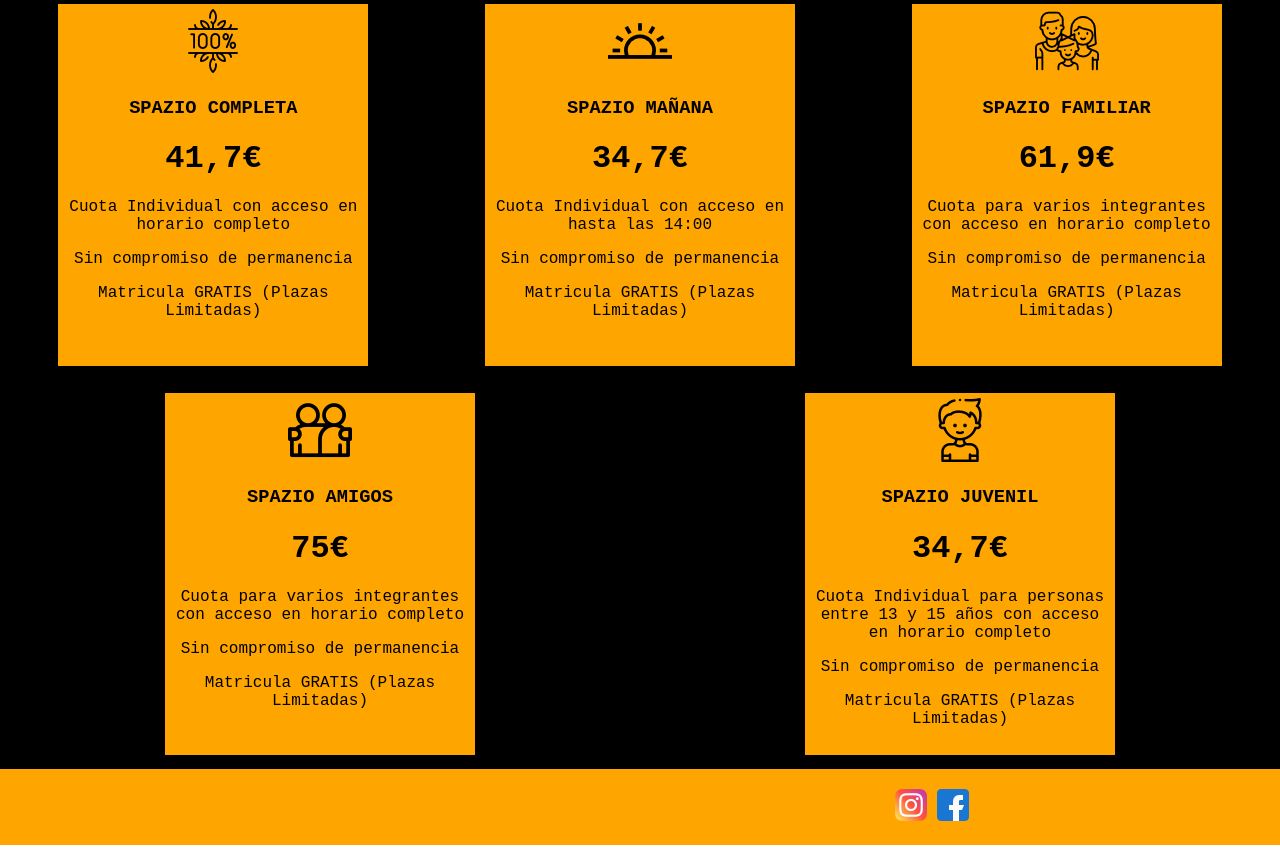
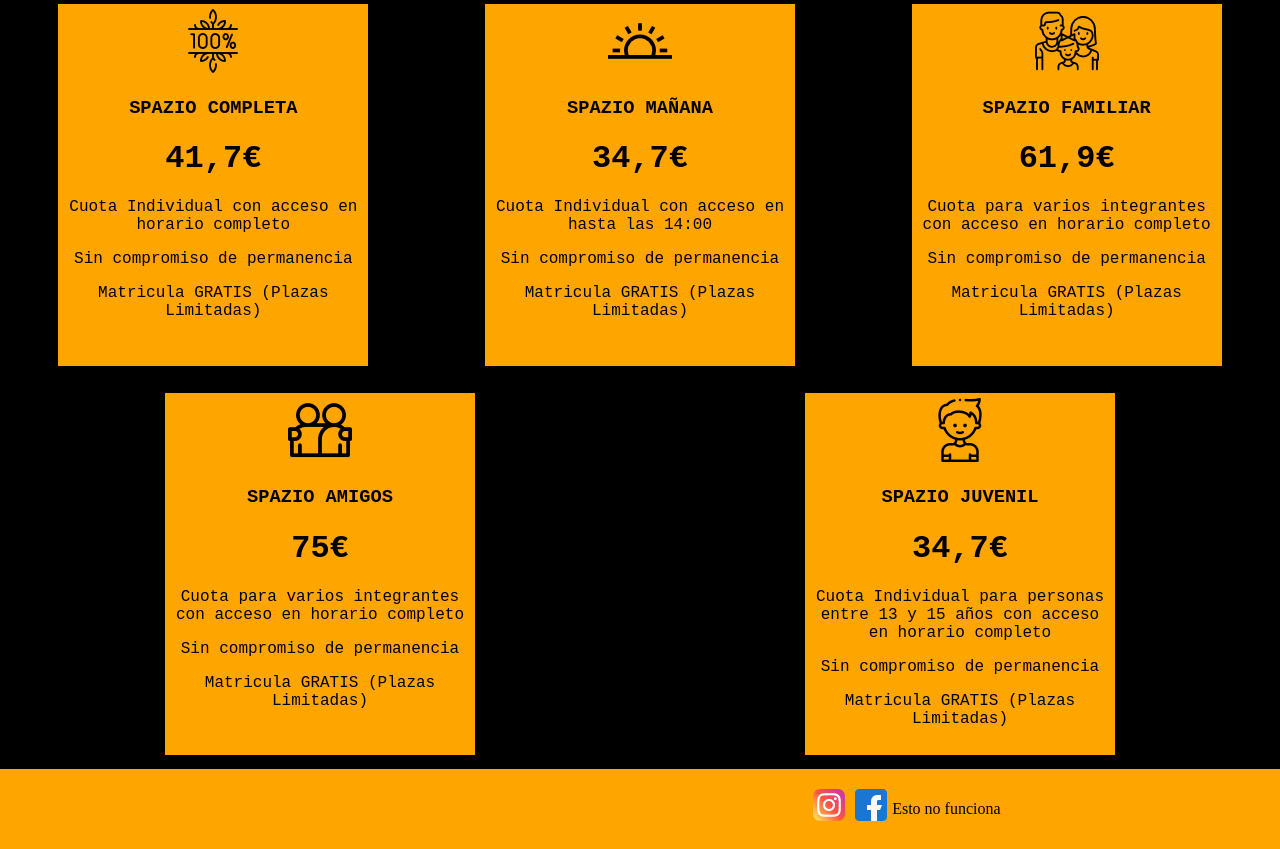
Before and after one commit to maariio17/ProyectoLandingApp, a plain HTML site: page index.html in a window 1280 px wide. Shown: the part 924-1773 px from the top of the page. Drawn offline with nearby package versions, Linux system fonts and the light colour scheme.

Commit message:
LandingPage

```diff
--- a/index.html
+++ b/index.html
@@ -103,6 +103,7 @@
         <div class="redesSociales">
             <a href="https://www.instagram.com/spaziofitnessgranada/?hl=es"><img src="Imagenes/instagram.png"></a>
             <a href="https://www.facebook.com/spaziofitnessgranada/"><img src="Imagenes/facebook.png"></a>
+            <p>Esto no funciona</p>
         </div>
     </footer>
 </body>
```
